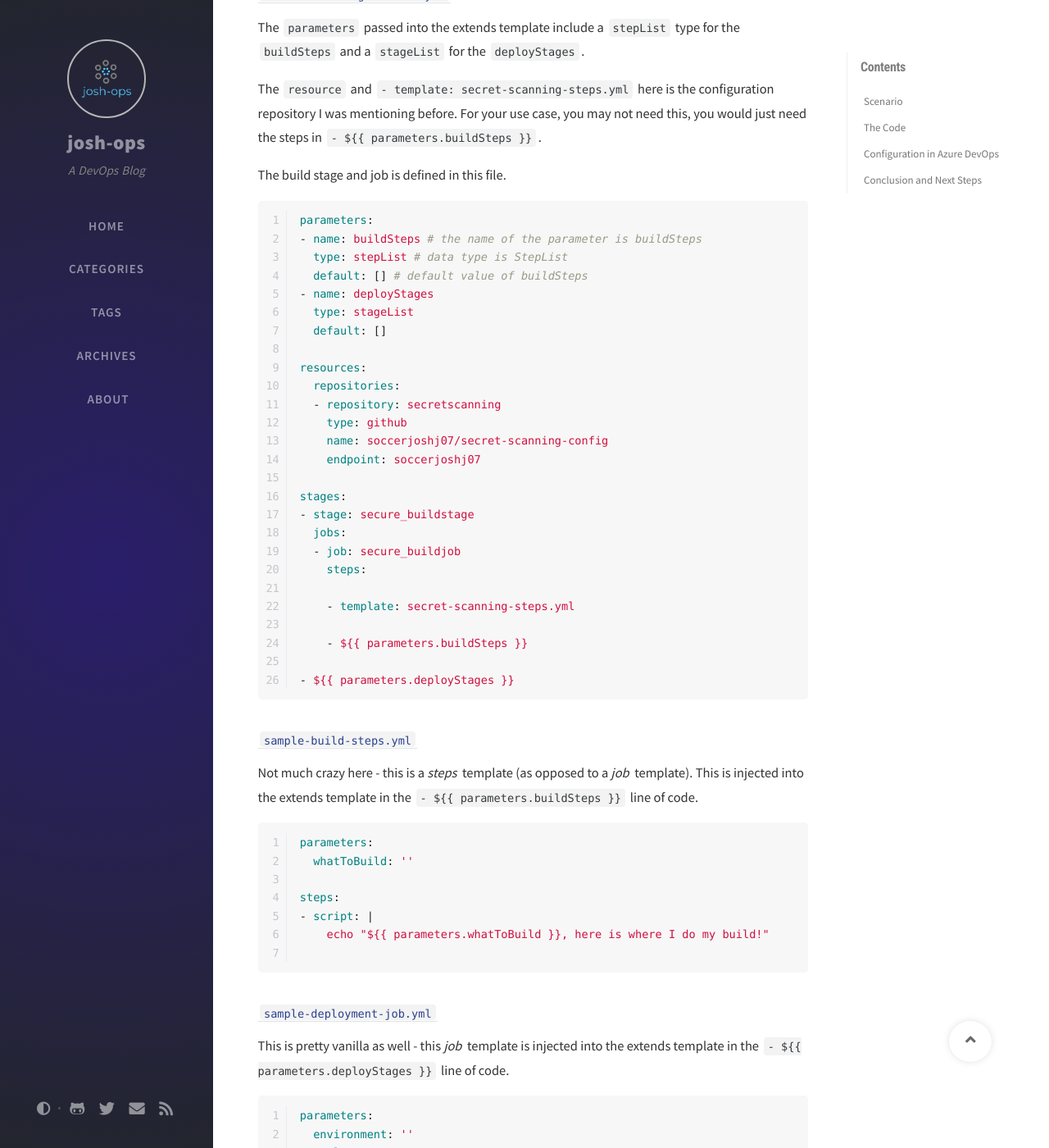
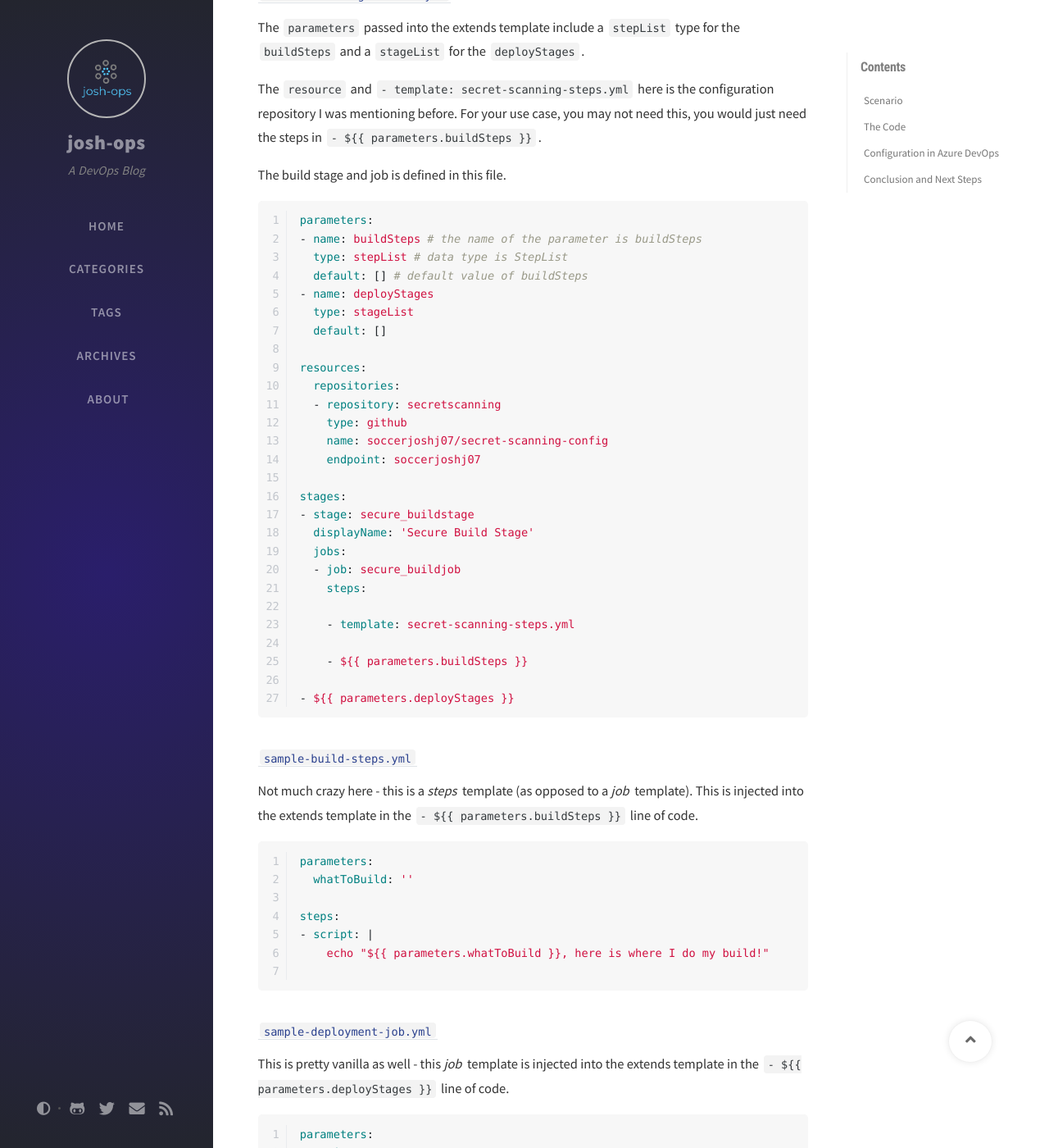
Before and after one commit to joshjohanning/joshjohanning.github.io, a Jekyll site: the page built from _posts/2020-12-08-extends-template.md, in a window 1280 px wide and 1400 px high, scrolled down 2591 px. Shown: the whole window at 82% size. Built offline with Jekyll 4.4.1, drawn with Linux system fonts in a browser that asks for light colours; nearby versions of some CDN libraries; comment, search, counter and statistics services are not loaded.

Commit message:
adding in display name

```diff
--- a/_posts/2020-12-08-extends-template.md
+++ b/_posts/2020-12-08-extends-template.md
@@ -115,6 +115,7 @@ resources:
 
 stages:
 - stage: secure_buildstage
+  displayName: 'Secure Build Stage'
   jobs:
   - job: secure_buildjob
     steps:
```
